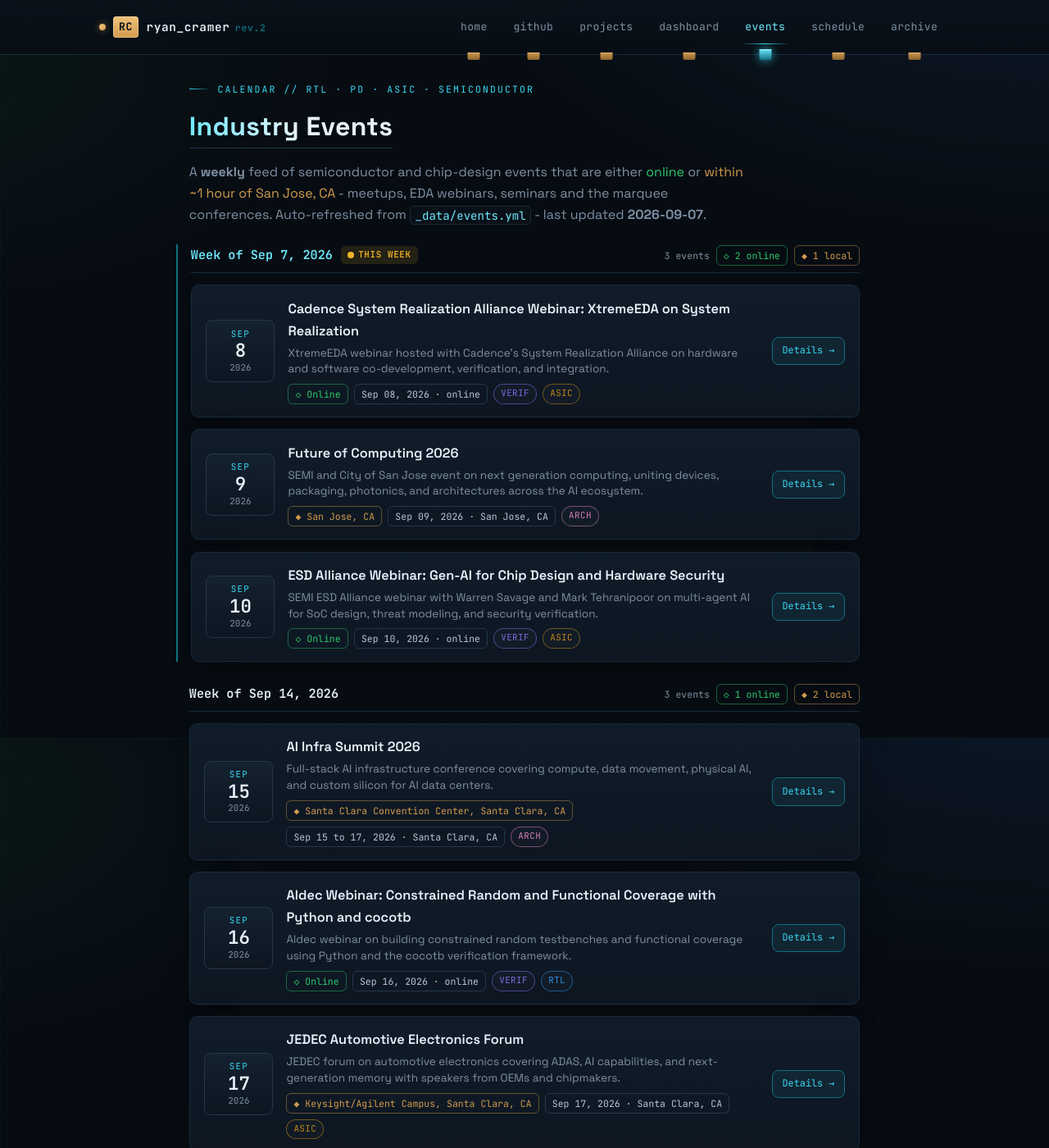
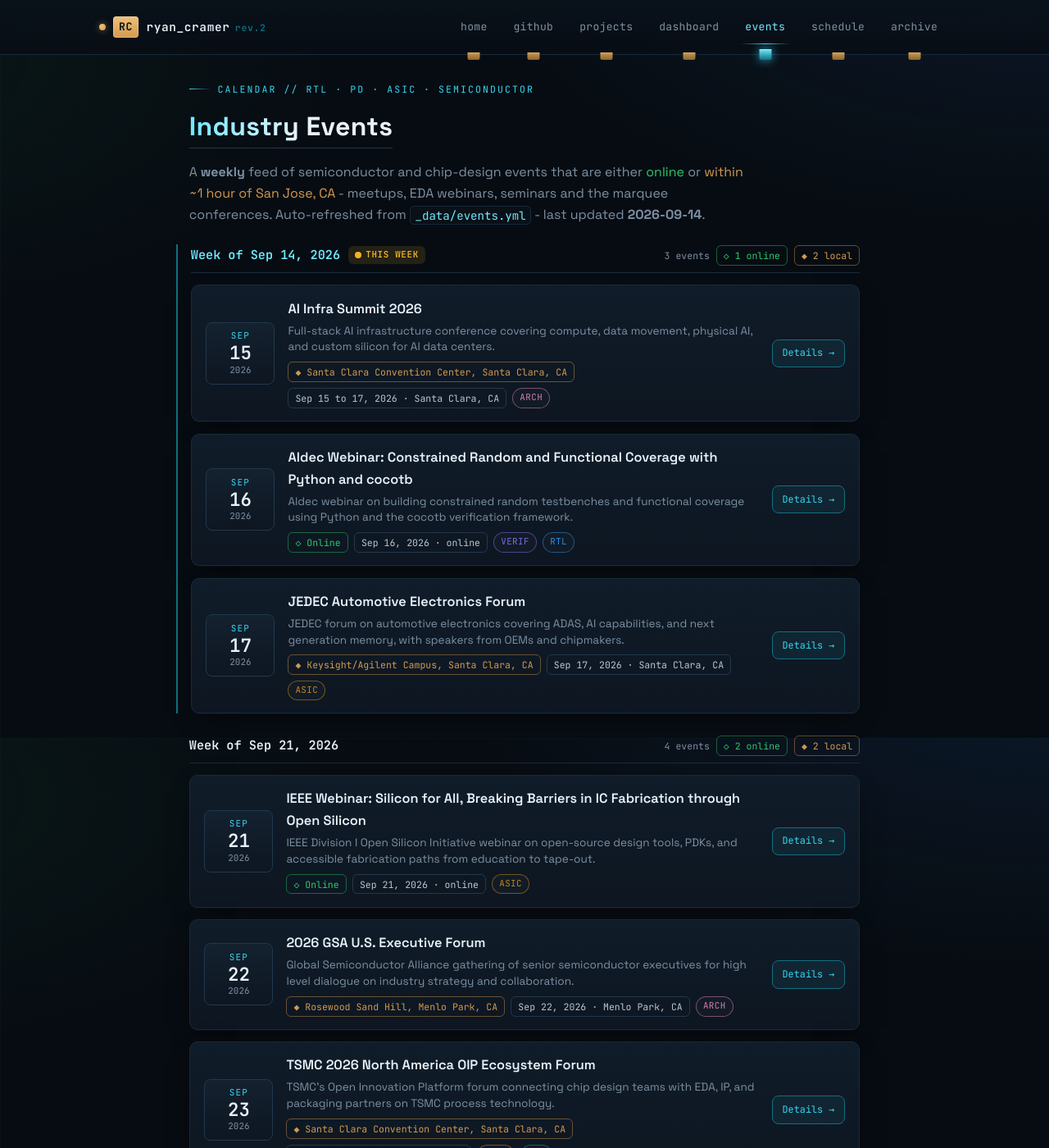
Before and after one commit to ryancramuh/ryancramuh.github.io, a Jekyll site: the page built from events.html, in a window 1280 px wide and 1400 px high. Shown: the whole window at 82% size. Built offline with Jekyll 4.4.1, drawn with Linux system fonts in a browser that asks for light colours; some of the changed text lies outside the part shown.

Commit message:
chore(events): weekly automated refresh

```diff
--- a/_data/events.yml
+++ b/_data/events.yml
@@ -23,50 +23,11 @@
 #   tags [rtl,pd,asic,verif,arch,eda,papers], tentative (optional bool).
 # =============================================================================
 
-refreshed: "2026-09-07"
-this_week: "2026-09-07"
+refreshed: "2026-09-14"
+this_week: "2026-09-14"
 
 events:
-  # --- Week of Sep 07, 2026  (current) ------------
-  - name: 'Cadence System Realization Alliance Webinar: XtremeEDA on System Realization'
-    date: '2026-09-08'
-    week_of: '2026-09-07'
-    date_display: Sep 08, 2026 · online
-    mode: online
-    location: Online
-    url: https://community.cadence.com/cadence_technology_forums/f/hardware-software-co-development-verification-and-integration/16719/webinar-by-xtremeeda-on-system-realization-on-september-8th
-    desc: XtremeEDA webinar hosted with Cadence's System Realization Alliance on hardware and software co-development,
-      verification, and integration.
-    tags:
-    - verif
-    - asic
-
-  - name: Future of Computing 2026
-    date: '2026-09-09'
-    week_of: '2026-09-07'
-    date_display: Sep 09, 2026 · San Jose, CA
-    mode: local
-    location: San Jose, CA
-    url: https://www.semi.org/en/event/future-computing-2026
-    desc: SEMI and City of San Jose event on next generation computing, uniting devices, packaging, photonics,
-      and architectures across the AI ecosystem.
-    tags:
-    - arch
-
-  - name: 'ESD Alliance Webinar: Gen-AI for Chip Design and Hardware Security'
-    date: '2026-09-10'
-    week_of: '2026-09-07'
-    date_display: Sep 10, 2026 · online
-    mode: online
-    location: Online
-    url: https://www.semi.org/en/communities/esda
-    desc: SEMI ESD Alliance webinar with Warren Savage and Mark Tehranipoor on multi-agent AI for SoC design,
-      threat modeling, and security verification.
-    tags:
-    - verif
-    - asic
-
-  # --- Week of Sep 14, 2026 ------------
+  # --- Week of Sep 14, 2026  (current) ------------
   - name: AI Infra Summit 2026
     date: '2026-09-15'
     week_of: '2026-09-14'
@@ -99,23 +60,35 @@ events:
     mode: local
     location: Keysight/Agilent Campus, Santa Clara, CA
     url: https://www.jedec.org/auto-agenda-2026
-    desc: JEDEC forum on automotive electronics covering ADAS, AI capabilities, and next-generation memory
+    desc: JEDEC forum on automotive electronics covering ADAS, AI capabilities, and next generation memory,
       with speakers from OEMs and chipmakers.
     tags:
     - asic
 
   # --- Week of Sep 21, 2026 ------------
-  - name: 'Siemens EDA: Introduction to EDM Data Modeling'
-    date: '2026-09-23'
+  - name: 'IEEE Webinar: Silicon for All, Breaking Barriers in IC Fabrication through Open Silicon'
+    date: '2026-09-21'
     week_of: '2026-09-21'
-    date_display: Sep 23, 2026 · Santa Clara, CA
+    date_display: Sep 21, 2026 · online
+    mode: online
+    location: Online
+    url: https://sscs.ieee.org/event/silicon-for-all-breaking-barriers-in-ic-fabrication-through-open-silicon-integrated-circuit-fabrication-through-ieee-division-i-open-silicon-initiative-webinars-for-young-excellence/
+    desc: IEEE Division I Open Silicon Initiative webinar on open-source design tools, PDKs, and accessible
+      fabrication paths from education to tape-out.
+    tags:
+    - asic
+
+  - name: 2026 GSA U.S. Executive Forum
+    date: '2026-09-22'
+    week_of: '2026-09-21'
+    date_display: Sep 22, 2026 · Menlo Park, CA
     mode: local
-    location: Siemens EDA, Santa Clara, CA
-    url: https://www.siemens.com/en-us/events/eda/
-    desc: Siemens EDA session covering how EDM Library structures data and relationships in a practical
-      data model for design management.
+    location: Rosewood Sand Hill, Menlo Park, CA
+    url: https://www.gsaglobal.org/events/event/2026-usef/
+    desc: Global Semiconductor Alliance gathering of senior semiconductor executives for high level dialogue
+      on industry strategy and collaboration.
     tags:
-    - eda
+    - arch
 
   - name: TSMC 2026 North America OIP Ecosystem Forum
     date: '2026-09-23'
@@ -234,3 +207,71 @@ events:
       Exensio Aurora platform.
     tags:
     - asic
+
+  # --- Week of Oct 19, 2026 ------------
+  - name: 'Cadence Webinar: Formal Verification Performance Optimization'
+    date: '2026-10-20'
+    week_of: '2026-10-19'
+    date_display: Oct 20, 2026 · online
+    mode: online
+    location: Online
+    url: https://www.cadence.com/en_US/home/company/events/webinars/formal-verification-performance-optimization-webinar.html
+    desc: Cadence Education Services webinar on using SVA properties and HDL helper code to significantly
+      increase formal verification performance.
+    tags:
+    - verif
+    - eda
+    tentative: true
+
+  - name: 'Siemens EDA Webinar: Benefits and Effects of Introducing Analysis Tools to Power Distribution
+      Network Design'
+    date: '2026-10-20'
+    week_of: '2026-10-19'
+    date_display: Oct 20, 2026 · online
+    mode: online
+    location: Online
+    url: https://www.siemens.com/en-us/events/eda/
+    desc: Siemens EDA session on applying analysis tools to power distribution network design for chip physical
+      design signoff.
+    tags:
+    - pd
+    - eda
+
+  - name: 'CadenceCONNECT: Jasper User Group 2026'
+    date: '2026-10-21'
+    week_of: '2026-10-19'
+    date_display: Oct 21 to 22, 2026 · San Jose, CA
+    mode: local
+    location: Cadence Design Systems HQ, San Jose, CA
+    url: https://www.cvent.com/c/abstracts/1cfdcbc3-530c-40a6-8780-d47e32e752f1
+    desc: Annual in-depth technical conference on Cadence Jasper formal verification technologies and methodologies
+      for designers and verification engineers.
+    tags:
+    - verif
+    - eda
+
+  - name: CASPA 35th Annual Conference and Dinner Banquet
+    date: '2026-10-23'
+    week_of: '2026-10-19'
+    date_display: Oct 23 to 24, 2026 · Santa Clara, CA
+    mode: local
+    location: Santa Clara Convention Center, Santa Clara, CA
+    url: https://caspa.com/acdb-2026-registration
+    desc: Chinese American Semiconductor Professional Association's annual summit on advanced silicon, intelligent
+      systems, and AI infrastructure.
+    tags:
+    - arch
+
+  # --- Week of Feb 08, 2027 ------------
+  - name: ISSCC 2027
+    date: '2027-02-14'
+    week_of: '2027-02-08'
+    date_display: Feb 14 to 18, 2027 · San Francisco, CA
+    mode: local
+    location: San Francisco Marriott Marquis, San Francisco, CA
+    url: https://www.isscc.org/
+    desc: The IEEE International Solid-State Circuits Conference, the premier forum for presenting advances
+      in solid-state and integrated-circuit design.
+    tags:
+    - papers
+    - arch
```
